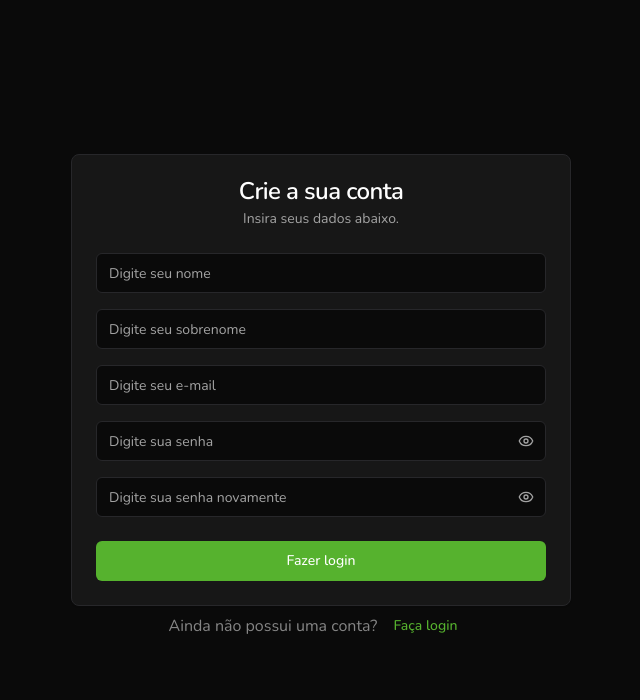
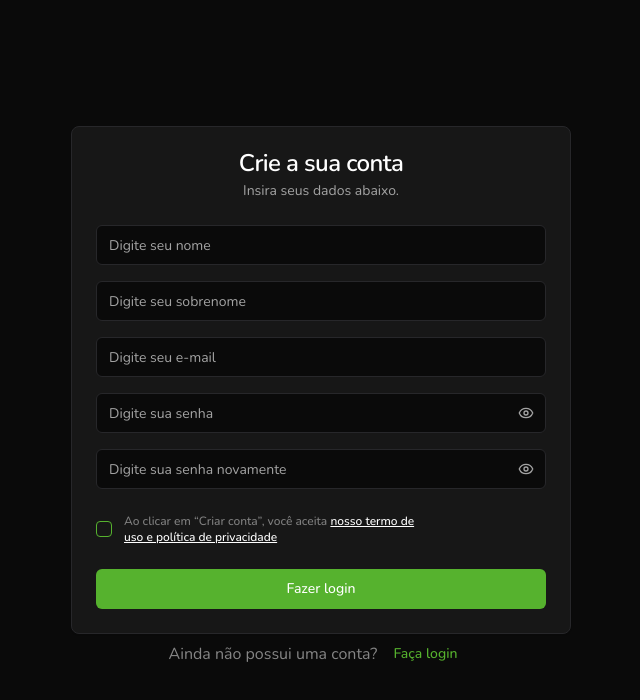
Before and after one commit to Diasszx/finance-track, a React (Vite) app: page /signup in a window 1280 px wide. Shown: the top 700 px of the page, without its empty margins (319-959 px from the left). Built offline with nearby package versions, Linux system fonts and the light colour scheme.

Commit message:
feat: add checkbox terms to sign up form

```diff
--- a/package.json
+++ b/package.json
@@ -11,6 +11,9 @@
     "prepare": "husky"
   },
   "dependencies": {
+    "@radix-ui/react-checkbox": "^1.3.6",
+    "@radix-ui/react-label": "^2.1.11",
+    "@radix-ui/react-separator": "^1.1.11",
     "@radix-ui/react-slot": "^1.3.0",
     "class-variance-authority": "^0.7.1",
     "clsx": "^2.1.1",
--- /dev/null
+++ b/src/components/ui/checkbox.jsx
@@ -0,0 +1,25 @@
+import * as CheckboxPrimitive from '@radix-ui/react-checkbox'
+import { Check } from 'lucide-react'
+import * as React from 'react'
+
+import { cn } from '@/lib/utils'
+
+const Checkbox = React.forwardRef(({ className, ...props }, ref) => (
+  <CheckboxPrimitive.Root
+    ref={ref}
+    className={cn(
+      'peer grid h-4 w-4 shrink-0 place-content-center rounded-sm border border-primary ring-offset-background focus-visible:outline-none focus-visible:ring-2 focus-visible:ring-ring focus-visible:ring-offset-2 disabled:cursor-not-allowed disabled:opacity-50 data-[state=checked]:bg-primary data-[state=checked]:text-primary-foreground',
+      className
+    )}
+    {...props}
+  >
+    <CheckboxPrimitive.Indicator
+      className={cn('grid place-content-center text-current')}
+    >
+      <Check className="h-4 w-4" />
+    </CheckboxPrimitive.Indicator>
+  </CheckboxPrimitive.Root>
+))
+Checkbox.displayName = CheckboxPrimitive.Root.displayName
+
+export { Checkbox }
--- /dev/null
+++ b/src/components/ui/field.jsx
@@ -0,0 +1,218 @@
+import { cva } from 'class-variance-authority'
+import { useMemo } from 'react'
+
+import { Label } from '@/components/ui/label'
+import { Separator } from '@/components/ui/separator'
+import { cn } from '@/lib/utils'
+
+function FieldSet({ className, ...props }) {
+  return (
+    <fieldset
+      data-slot="field-set"
+      className={cn(
+        'flex flex-col gap-6',
+        'has-[>[data-slot=checkbox-group]]:gap-3 has-[>[data-slot=radio-group]]:gap-3',
+        className
+      )}
+      {...props}
+    />
+  )
+}
+
+function FieldLegend({ className, variant = 'legend', ...props }) {
+  return (
+    <legend
+      data-slot="field-legend"
+      data-variant={variant}
+      className={cn(
+        'mb-3 font-medium',
+        'data-[variant=legend]:text-base',
+        'data-[variant=label]:text-sm',
+        className
+      )}
+      {...props}
+    />
+  )
+}
+
+function FieldGroup({ className, ...props }) {
+  return (
+    <div
+      data-slot="field-group"
+      className={cn(
+        'group/field-group @container/field-group flex w-full flex-col gap-7 data-[slot=checkbox-group]:gap-3 [&>[data-slot=field-group]]:gap-4',
+        className
+      )}
+      {...props}
+    />
+  )
+}
+
+const fieldVariants = cva(
+  'group/field data-[invalid=true]:text-destructive flex w-full gap-3',
+  {
+    variants: {
+      orientation: {
+        vertical: ['flex-col [&>*]:w-full [&>.sr-only]:w-auto'],
+        horizontal: [
+          'flex-row items-center',
+          '[&>[data-slot=field-label]]:flex-auto',
+          'has-[>[data-slot=field-content]]:[&>[role=checkbox],[role=radio]]:mt-px has-[>[data-slot=field-content]]:items-start',
+        ],
+        responsive: [
+          '@md/field-group:flex-row @md/field-group:items-center @md/field-group:[&>*]:w-auto flex-col [&>*]:w-full [&>.sr-only]:w-auto',
+          '@md/field-group:[&>[data-slot=field-label]]:flex-auto',
+          '@md/field-group:has-[>[data-slot=field-content]]:items-start @md/field-group:has-[>[data-slot=field-content]]:[&>[role=checkbox],[role=radio]]:mt-px',
+        ],
+      },
+    },
+    defaultVariants: {
+      orientation: 'vertical',
+    },
+  }
+)
+
+function Field({ className, orientation = 'vertical', ...props }) {
+  return (
+    <div
+      role="group"
+      data-slot="field"
+      data-orientation={orientation}
+      className={cn(fieldVariants({ orientation }), className)}
+      {...props}
+    />
+  )
+}
+
+function FieldContent({ className, ...props }) {
+  return (
+    <div
+      data-slot="field-content"
+      className={cn(
+        'group/field-content flex flex-1 flex-col gap-1.5 leading-snug',
+        className
+      )}
+      {...props}
+    />
+  )
+}
+
+function FieldLabel({ className, ...props }) {
+  return (
+    <Label
+      data-slot="field-label"
+      className={cn(
+        'group/field-label peer/field-label flex w-fit gap-2 leading-snug group-data-[disabled=true]/field:opacity-50',
+        'has-[>[data-slot=field]]:w-full has-[>[data-slot=field]]:flex-col has-[>[data-slot=field]]:rounded-md has-[>[data-slot=field]]:border [&>[data-slot=field]]:p-4',
+        'has-data-[state=checked]:bg-primary/5 has-data-[state=checked]:border-primary dark:has-data-[state=checked]:bg-primary/10',
+        className
+      )}
+      {...props}
+    />
+  )
+}
+
+function FieldTitle({ className, ...props }) {
+  return (
+    <div
+      data-slot="field-label"
+      className={cn(
+        'flex w-fit items-center gap-2 text-sm font-medium leading-snug group-data-[disabled=true]/field:opacity-50',
+        className
+      )}
+      {...props}
+    />
+  )
+}
+
+function FieldDescription({ className, ...props }) {
+  return (
+    <p
+      data-slot="field-description"
+      className={cn(
+        'text-sm font-normal leading-normal text-muted-foreground group-has-[[data-orientation=horizontal]]/field:text-balance',
+        'nth-last-2:-mt-1 last:mt-0 [[data-variant=legend]+&]:-mt-1.5',
+        '[&>a:hover]:text-primary [&>a]:underline [&>a]:underline-offset-4',
+        className
+      )}
+      {...props}
+    />
+  )
+}
+
+function FieldSeparator({ children, className, ...props }) {
+  return (
+    <div
+      data-slot="field-separator"
+      data-content={!!children}
+      className={cn(
+        'relative -my-2 h-5 text-sm group-data-[variant=outline]/field-group:-mb-2',
+        className
+      )}
+      {...props}
+    >
+      <Separator className="absolute inset-0 top-1/2" />
+      {children && (
+        <span
+          className="relative mx-auto block w-fit bg-background px-2 text-muted-foreground"
+          data-slot="field-separator-content"
+        >
+          {children}
+        </span>
+      )}
+    </div>
+  )
+}
+
+function FieldError({ className, children, errors, ...props }) {
+  const content = useMemo(() => {
+    if (children) {
+      return children
+    }
+
+    if (!errors) {
+      return null
+    }
+
+    if (errors?.length === 1 && errors[0]?.message) {
+      return errors[0].message
+    }
+
+    return (
+      <ul className="ml-4 flex list-disc flex-col gap-1">
+        {errors.map(
+          (error, index) =>
+            error?.message && <li key={index}>{error.message}</li>
+        )}
+      </ul>
+    )
+  }, [children, errors])
+
+  if (!content) {
+    return null
+  }
+
+  return (
+    <div
+      role="alert"
+      data-slot="field-error"
+      className={cn('text-sm font-normal text-destructive', className)}
+      {...props}
+    >
+      {content}
+    </div>
+  )
+}
+
+export {
+  Field,
+  FieldContent,
+  FieldDescription,
+  FieldError,
+  FieldGroup,
+  FieldLabel,
+  FieldLegend,
+  FieldSeparator,
+  FieldSet,
+  FieldTitle,
+}
--- /dev/null
+++ b/src/components/ui/label.jsx
@@ -0,0 +1,22 @@
+'use client'
+
+import * as LabelPrimitive from '@radix-ui/react-label'
+import { cva } from 'class-variance-authority'
+import * as React from 'react'
+
+import { cn } from '@/lib/utils'
+
+const labelVariants = cva(
+  'text-sm font-medium leading-none peer-disabled:cursor-not-allowed peer-disabled:opacity-70'
+)
+
+const Label = React.forwardRef(({ className, ...props }, ref) => (
+  <LabelPrimitive.Root
+    ref={ref}
+    className={cn(labelVariants(), className)}
+    {...props}
+  />
+))
+Label.displayName = LabelPrimitive.Root.displayName
+
+export { Label }
--- /dev/null
+++ b/src/components/ui/separator.jsx
@@ -0,0 +1,26 @@
+import * as SeparatorPrimitive from '@radix-ui/react-separator'
+import * as React from 'react'
+
+import { cn } from '@/lib/utils'
+
+const Separator = React.forwardRef(
+  (
+    { className, orientation = 'horizontal', decorative = true, ...props },
+    ref
+  ) => (
+    <SeparatorPrimitive.Root
+      ref={ref}
+      decorative={decorative}
+      orientation={orientation}
+      className={cn(
+        'shrink-0 bg-border',
+        orientation === 'horizontal' ? 'h-[1px] w-full' : 'h-full w-[1px]',
+        className
+      )}
+      {...props}
+    />
+  )
+)
+Separator.displayName = SeparatorPrimitive.Root.displayName
+
+export { Separator }
--- a/src/pages/signup.jsx
+++ b/src/pages/signup.jsx
@@ -9,7 +9,10 @@ import {
   CardHeader,
   CardTitle,
 } from '@/components/ui/card'
+import { Checkbox } from '@/components/ui/checkbox'
+import { Field } from '@/components/ui/field'
 import { Input } from '@/components/ui/input'
+import { Label } from '@/components/ui/label'
 import PasswordInput from '@/components/ui/password-input'
 
 const SignupPage = () => {
@@ -27,6 +30,20 @@ const SignupPage = () => {
           <PasswordInput />
           <PasswordInput placeholder="Digite sua senha novamente" />
         </CardContent>
+        <Field orientation="horizontal" className="mb-6 ml-6 w-[330px]">
+          <Checkbox id="terms-checkbox" name="terms-checkbox" />
+          <Label
+            htmlFor="terms-checkbox"
+            className="text-xs text-muted-foreground"
+          >
+            <span className="opacity-75">
+              Ao clicar em “Criar conta”, você aceita{' '}
+            </span>
+            <a href="#" className="text-white underline">
+              nosso termo de uso e política de privacidade
+            </a>
+          </Label>
+        </Field>
         <CardFooter>
           <Button className="w-full">Fazer login</Button>
         </CardFooter>
```
Also changed, not shown: 1 other file (tests, documents, lock files or other folders).
